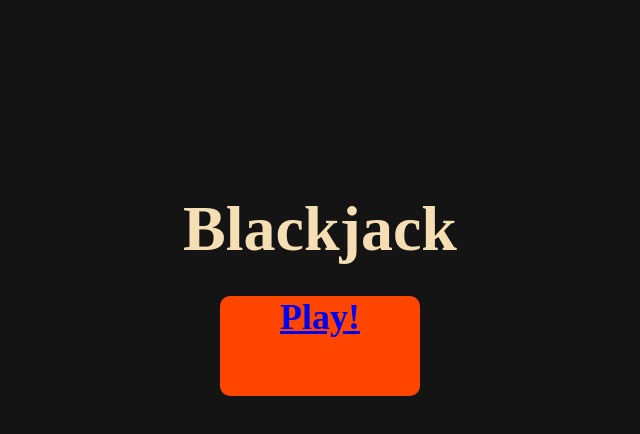
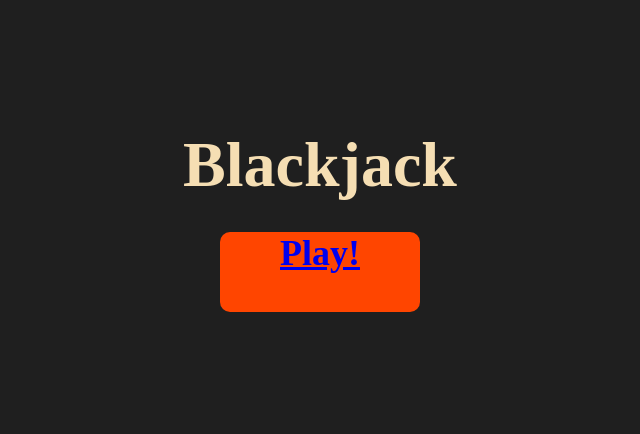
Before and after one commit to jjCode01/blackjack, a website: page landing.html in a window 1280 px wide. Shown: the whole page, without its empty margins (320-960 px from the left). Drawn offline with Linux system fonts and the light colour scheme.

Commit message:
package.json file

```diff
--- a/styles/landing.css
+++ b/styles/landing.css
@@ -4,12 +4,12 @@ html body {
 }
 
 body{
-    background: rgb(20, 20, 20);
+    background: rgb(31, 31, 31);
     text-align: center;
 }
 
 h1 {
-    margin: 15% auto 10px;
+    margin: 10% auto 10px;
     color: wheat;
     font-size: 4rem;
 }
@@ -17,7 +17,7 @@ h1 {
 .btn{
     background: orangered;
     width: 200px;
-    height: 100px;
+    height: 80px;
     font-size: 1.5rem;
     border-radius: 10px;
     margin: 20px auto;
```
Also changed, not shown: package.json (added, +19 -0 lines), README.md.
